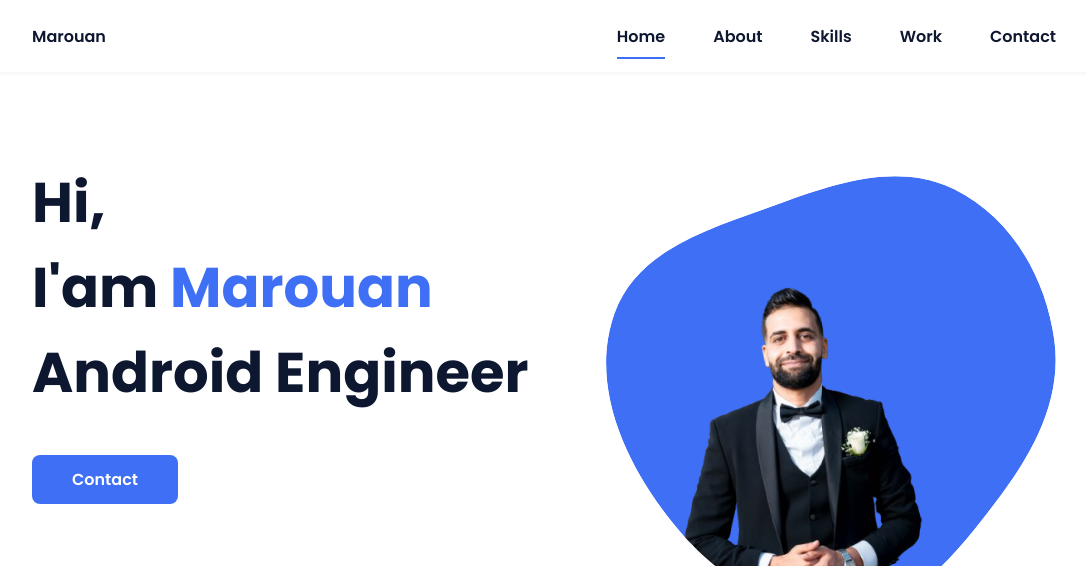
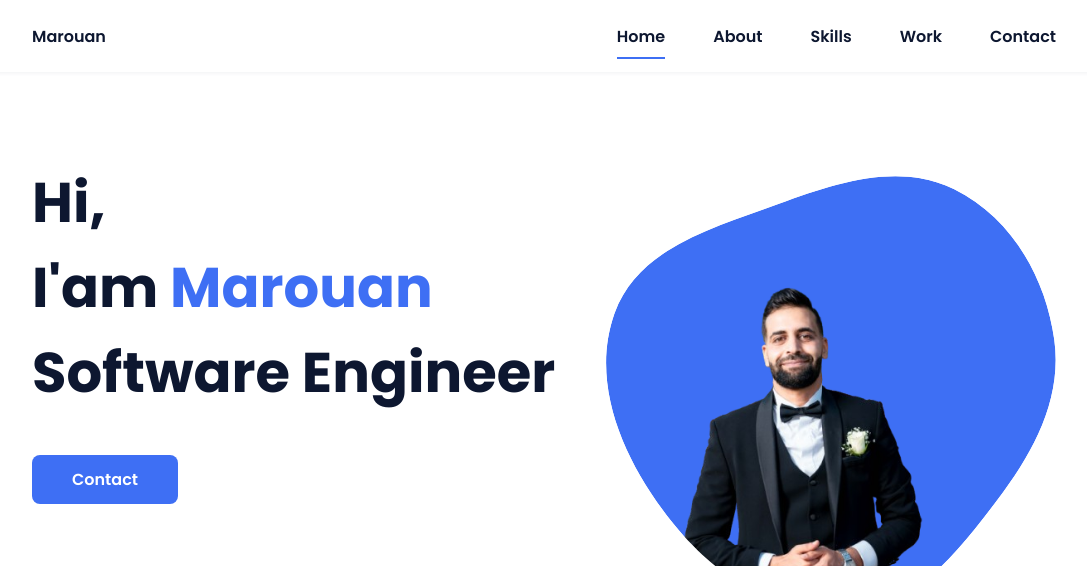
Before and after one commit to marouenklai-android/marouenklai-android.github.io, a plain HTML site: page index.html in a window 1280 px wide. Shown: the top 566 px of the page, without its empty margins (96-1183 px from the left). Drawn offline with nearby package versions, Linux system fonts and the light colour scheme.

Commit message:
Add files via upload

```diff
--- a/assets/js/main.js
+++ b/assets/js/main.js
@@ -1,4 +1,5 @@
 /*===== MENU SHOW =====*/
+
 const showMenu = (toggleId, navId) =>{
     const toggle = document.getElementById(toggleId),
     nav = document.getElementById(navId)
@@ -10,6 +11,23 @@ const showMenu = (toggleId, navId) =>{
     }
 }
 showMenu('nav-toggle','nav-menu')
+const roles = ['Android Engineer', 'Kotlin Developer', 'Software Engineer'];
+  let index = 0;
+  const roleElement = document.getElementById('role');
+
+  function cycleRoles() {
+    roleElement.textContent = roles[index];
+    roleElement.classList.add('fade-in');
+
+    setTimeout(() => {
+      roleElement.classList.remove('fade-in');
+    }, 1500);
+
+    index = (index + 1) % roles.length;
+    setTimeout(cycleRoles, 2500);
+  }
+
+  cycleRoles();
 
 /*==================== REMOVE MENU MOBILE ====================*/
 const navLink = document.querySelectorAll('.nav__link')
--- a/assets/scss/styles.scss
+++ b/assets/scss/styles.scss
@@ -70,6 +70,14 @@ img{
 }
 
 /*===== CLASS CSS ===== */
+.fade-text {
+  display: inline-block;
+  opacity: 0;
+  transition: opacity 2s ease-in-out;
+}
+.fade-in {
+  opacity: 1;
+}
 .section-title{
     position: relative;
     font-size: var(--h2-font-size);
--- a/index.html
+++ b/index.html
@@ -39,7 +39,8 @@
             <!--===== HOME =====-->
             <section class="home bd-grid" id="home">
                 <div class="home__data">
-                    <h1 class="home__title">Hi,<br>I'am <span class="home__title-color">Marouan</span><br> Android Engineer</h1>
+                    <h1 class="home__title">Hi,<br>I'am <span class="home__title-color">Marouan</span><br>
+                        <span id="role" class="fade-text">A</span></h1>
 
                     <a href="#" class="button">Contact</a>
                 </div>
```
